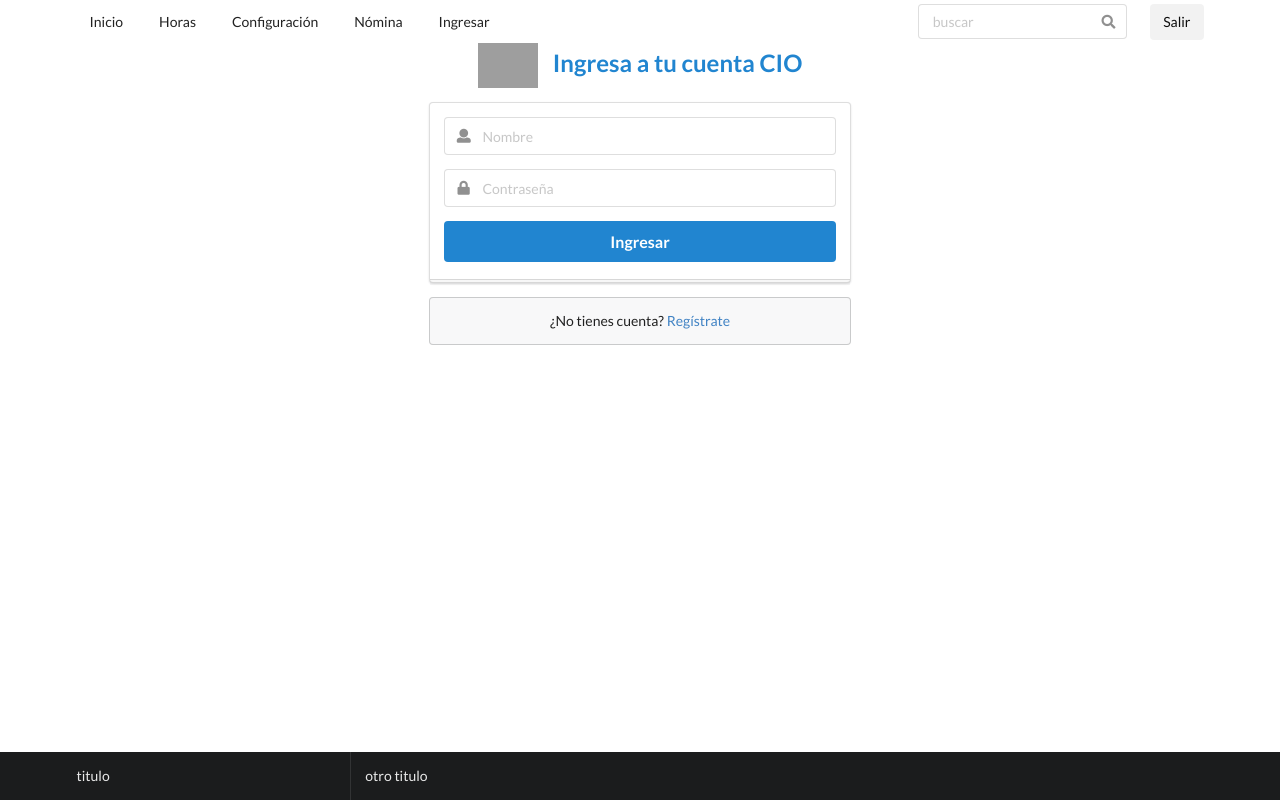
After one commit to cleyber/cio, a Django app: page /cio/login/ in a window 1280 px wide. The commit adds this page. Run offline with Django 3.2, Linux system fonts and the light colour scheme; some libraries are stand-ins or nearby versions; grey boxes are pictures that could not be loaded.

Commit message:
Working in templates

```diff
--- /dev/null
+++ b/webapp/static/webapp/css/index.css
@@ -0,0 +1,10 @@
+/*Footer adhesivo*/
+body {
+    display: flex;
+    min-height: 100vh;
+    flex-direction: column;
+  }
+
+  main {
+    flex: 1 0 auto;
+  }
--- /dev/null
+++ b/webapp/static/webapp/js/index.js
@@ -0,0 +1,32 @@
+$(document)
+    .ready(function() {
+      $('.ui.form')
+        .form({
+          fields: {
+            name: {
+              identifier  : 'name',
+              rules: [
+                {
+                  type   : 'empty',
+                  prompt : 'Por favor introduzca su nombre'
+                }
+              ]
+            },
+            password: {
+              identifier  : 'password',
+              rules: [
+                {
+                  type   : 'empty',
+                  prompt : 'Por favor introduzca su contraseña'
+                },
+                {
+                  type   : 'length[6]',
+                  prompt : 'Su contraseña debe tener al menos 6 caracteres'
+                }
+              ]
+            }
+          }
+        })
+      ;
+    })
+  ;
--- a/webapp/templates/webapp/base.html
+++ b/webapp/templates/webapp/base.html
@@ -1,3 +1,4 @@
+{% load static %}
 <!DOCTYPE html>
 <html lang="es">
 <head>
@@ -5,19 +6,38 @@
   <meta name="viewport" content="width=device-width, initial-scale=1.0">
   <meta http-equiv="X-UA-Compatible" content="ie=edge">
   <title>{% block title %}Inicio{% endblock %}</title>
+  <!-- Styles customs -->
+    <link rel="stylesheet" href="{% static "webapp/css/index.css" %}">
   <!--Semantic-UI -->
     <link rel="stylesheet" href="https://cdnjs.cloudflare.com/ajax/libs/semantic-ui/2.2.10/semantic.min.css" />
   <!-- NProgress -->
     <link rel="stylesheet" href="https://cdnjs.cloudflare.com/ajax/libs/nprogress/0.2.0/nprogress.min.css" />
   <!-- Flatpickr -->
     <link rel="stylesheet" href="https://unpkg.com/flatpickr/dist/flatpickr.min.css">
+    {% block style %}{% endblock %}
 </head>
 <body>
   <header>
     {% block navigation %}{% endblock %}
   </header>
+  <main>
+    {% block content %}{% endblock %}
+  </main>
 
-   {% block content %}{% endblock %}
+   <footer>
+     <div class="ui inverted vertical footer segment">
+      <div class="ui container">
+        <div class="ui stackable inverted divided equal height stackable grid">
+          <div class="four wide column">
+            <p>titulo</p>
+          </div>
+          <div class="four wide column">
+            <span>otro titulo</span>
+          </div>
+        </div>
+      </div>
+     </div>
+   </footer>
 
   <!-- jQuery -->
     <script src="https://cdnjs.cloudflare.com/ajax/libs/jquery/3.2.1/jquery.slim.js"></script>
@@ -31,5 +51,9 @@
     <script src="https://unpkg.com/flatpickr"></script>
   <!-- Turbolinks   -->
     <script src="https://cdnjs.cloudflare.com/ajax/libs/turbolinks/5.0.3/turbolinks.js"></script>
+  <!-- Script custom -->
+    <script type="text/javascript" src="{% static "webapp/js/index.js" %}">
+
+    </script>
 </body>
 </html>
--- /dev/null
+++ b/webapp/templates/webapp/login.html
@@ -0,0 +1,53 @@
+{% extends "./base.html"%}
+{% block title %}Ingresar{% endblock title%}
+{% block style %}
+  <style media="screen">
+    body > .grid {
+      height: 100%;
+    }
+    .image {
+      margin-top: -100px;
+    }
+    .column {
+      max-width: 450px;
+    }
+  </style>
+{% endblock style %}
+
+{% block navigation %}
+  {% include "./user/navigation.html" %}
+{% endblock navigation %}
+
+{% block content %}
+<div class="ui middle aligned center aligned grid">
+  <div class="column">
+    <h2 class="ui blue image header">
+      <img src="assets/images/logo.png" class="image">
+      <div class="content">Ingresa a tu cuenta CIO</div>
+    </h2>
+    <form class="ui large form">
+      <div class="ui stacked segment">
+        <div class="field">
+          <div class="ui left icon input">
+            <i class="user icon"></i>
+            <input type="text" name="name" placeholder="Nombre">
+          </div>
+        </div>
+
+        <div class="field">
+          <div class="ui left icon input">
+            <i class="lock icon"></i>
+            <input type="password" name="password" placeholder="Contraseña">
+          </div>
+        </div>
+        <button class="ui fluid large primary submit button">Ingresar</button>
+      </div>
+
+      <div class="ui error message"></div>
+    </form>
+
+    <div class="ui message">¿No tienes cuenta? <a href="{% url 'webapp:signin' %}">Regístrate</a>
+    </div>
+  </div>
+</div>
+{% endblock content %}
--- a/webapp/templates/webapp/user/navigation.html
+++ b/webapp/templates/webapp/user/navigation.html
@@ -1,10 +1,11 @@
   <nav class="ui container">
     <div class="ui secondary menu">
       <a class="item" href="{% url 'webapp:index' %}">Inicio</a>
-    <a class="item" href="{% url 'webapp:' %}">Horas</a>
-    <a class="item" href="{% url 'webapp:' %}">Configuración</a>
-    <a class="item" href="{% url 'webapp:' %}">Nómina</a>
-    <div class="rigth menu">
+      <a class="item" href="{% url 'webapp:schedule' %}">Horas</a>
+      <a class="item" href="{% url 'webapp:config' %}">Configuración</a>
+      <a class="item" href="{% url 'webapp:paysheet' %}">Nómina</a>
+      <a class="item" href="{% url 'webapp:login' %}">Ingresar</a>
+      <div class="right menu">
         <div class="item">
           <div class="ui icon input">
             <input type="text" placeholder="buscar">
--- a/webapp/urls.py
+++ b/webapp/urls.py
@@ -7,9 +7,9 @@ urlpatterns = [
     url(r'^$', views.index, name="index"),
     url(r'^admin/$', views.index_admin, name="admin"),
     url(r'^login/$', views.login, name="login"),
-    url(r'^singup/$', views.singup, name="singup"),
+    url(r'^sign_in/$', views.signin, name="signin"),
     url(r'^config/$', views.config, name="config"),
-    url(r'^schedule/$', views., name="schedule"),
+    url(r'^schedule/$', views.schedule, name="schedule"),
     url(r'^users/$', views.users, name="users"),
     url(r'^paysheet/$', views.paysheet, name="paysheet"),
 ]
--- a/webapp/views.py
+++ b/webapp/views.py
@@ -7,10 +7,10 @@ def index_admin(request):
     return render(request, 'webapp/admin/index.html')
 
 def login(request):
-    pass
+    return render(request, 'webapp/login.html')
 
-def singup(request):
-    pass
+def signin(request):
+    return render(request, 'webapp/signin.html')
 
 def config(request):
     pass
```
Also changed, not shown: webapp/templates/webapp/signin.html (added, +55 -0 lines). Lines whose indentation alone changed are shown as unchanged.
